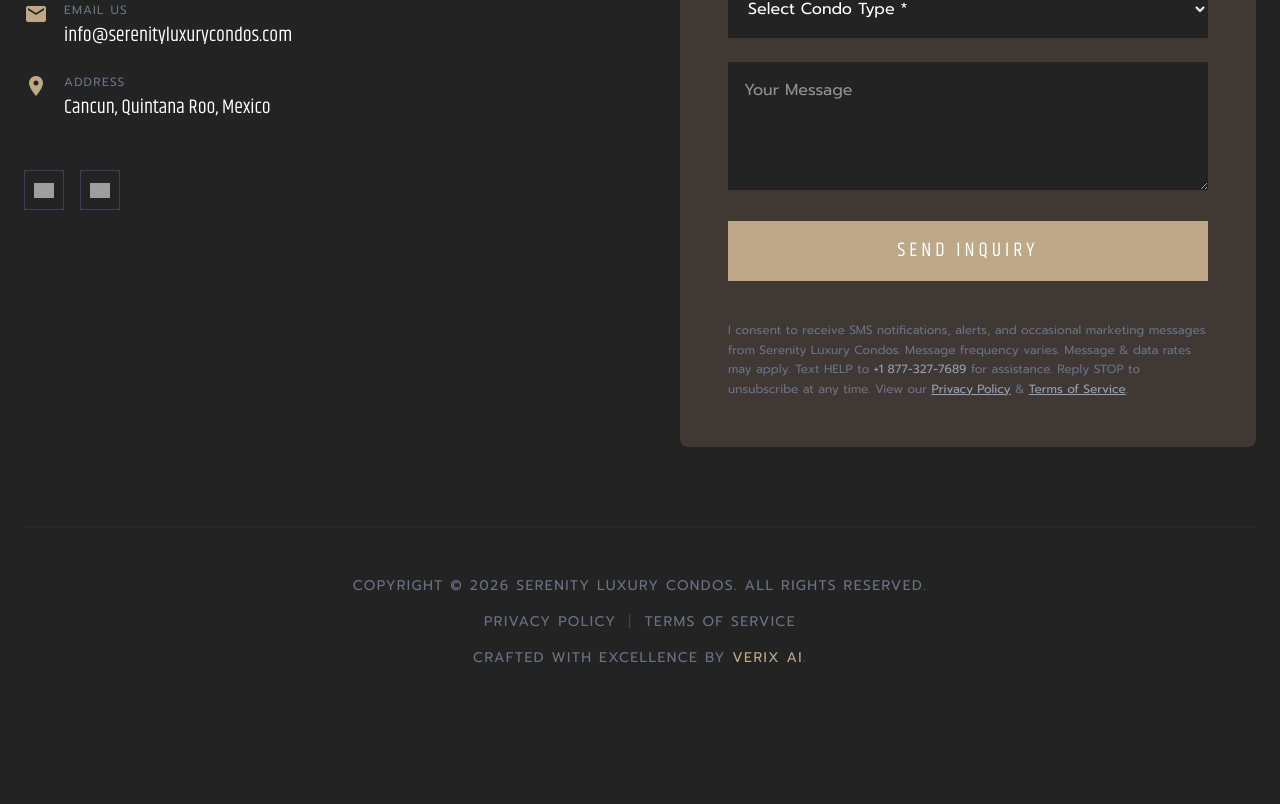
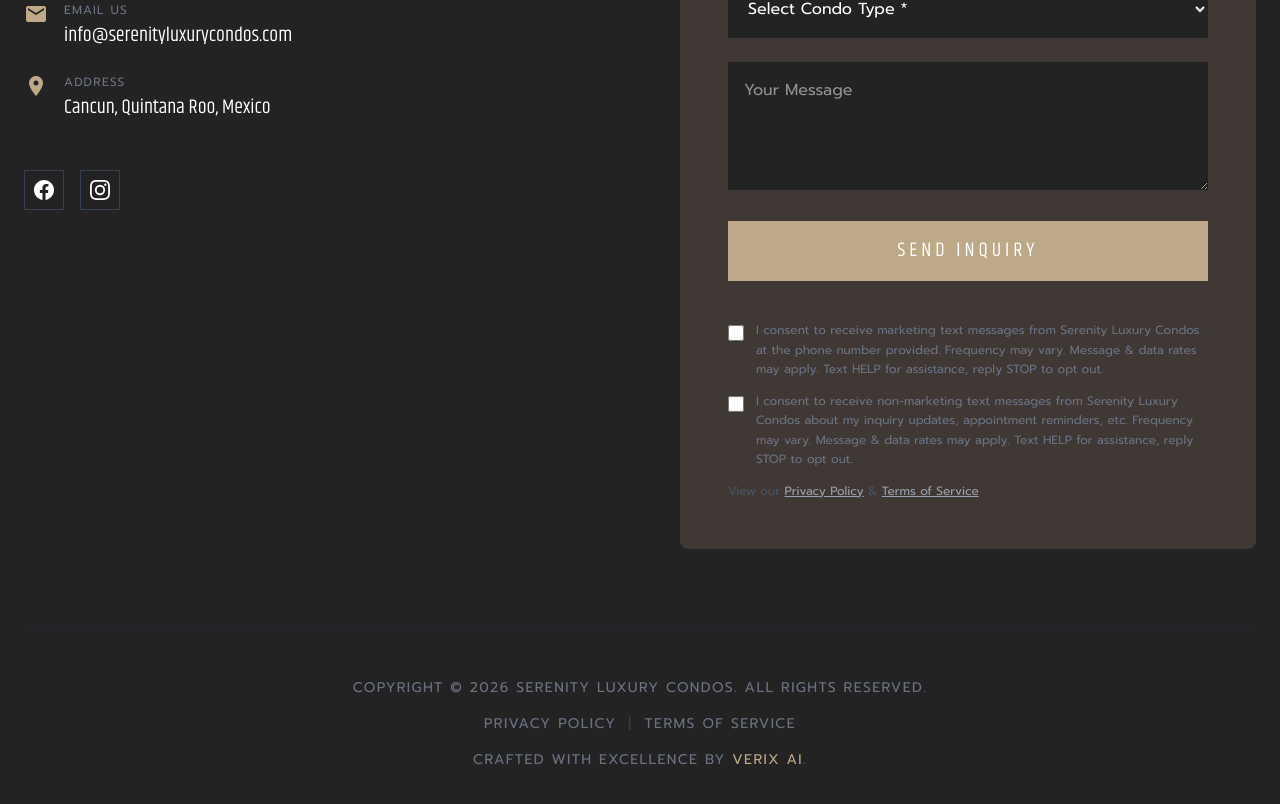
Before and after one commit to verix-ai/serenity-cancun-web, a Next.js app: page / in a window 1280 px wide. Shown: the part 4314-5118 px from the top of the page. Before the commit the page ends 5030 px from the top, so only its background shows below. Built offline with nearby package versions, Linux system fonts and the light colour scheme; grey boxes are pictures that could not be loaded.

Commit message:
feat: add separate A2P SMS consent checkboxes and fix social icons
Add dual opt-in checkboxes (marketing + non-marketing) to contact form
for A2P 30504 compliance. Replace broken social icons with inline SVGs
and link to actual Facebook/Instagram profiles.

```diff
--- a/app/components/Footer.tsx
+++ b/app/components/Footer.tsx
@@ -22,6 +22,8 @@ export default function Footer() {
         condoType: "",
         message: ""
     });
+    const [consentMarketing, setConsentMarketing] = useState(false);
+    const [consentNonMarketing, setConsentNonMarketing] = useState(false);
 
     const handleChange = (e: React.ChangeEvent<HTMLInputElement | HTMLTextAreaElement | HTMLSelectElement>) => {
         setFormData({
@@ -41,12 +43,18 @@ export default function Footer() {
                 headers: {
                     'Content-Type': 'application/json'
                 },
-                body: JSON.stringify(formData)
+                body: JSON.stringify({
+                    ...formData,
+                    consentMarketing,
+                    consentNonMarketing
+                })
             });
 
             if (response.ok) {
                 setSubmitStatus("success");
                 setFormData({ firstName: "", lastName: "", email: "", phone: "", condoType: "", message: "" });
+                setConsentMarketing(false);
+                setConsentNonMarketing(false);
                 customEvent("Lead", { location: "Footer Contact Form" });
             } else {
                 setSubmitStatus("error");
@@ -120,30 +128,28 @@ export default function Footer() {
                             </div>
                         </div>
                         <div className="mt-12 flex space-x-4">
-                            <Link
-                                href="#"
+                            <a
+                                href="https://www.facebook.com/profile.php?id=61588369027148"
+                                target="_blank"
+                                rel="noopener noreferrer"
                                 className="w-10 h-10 border border-gray-700 flex items-center justify-center hover:bg-primary transition-colors"
                                 aria-label="Facebook"
                             >
-                                <Image
-                                    src="https://lh3.googleusercontent.com/aida-public/AB6AXuD3-8vd3BhpUwJNH3NcnX2WUvLuwfFsvGp00XFLuK81TpTnjDD0d8xXmEBRnCJzah7TtrQtRx2kbwhgjAYo5W1pkSOFGnKg1NXXz7F2oiH8U0IZngU8wlEqbol-XfT3rsQua-B-vUPn6F-0CfRkYPkOTDEn3zgMY7CVvuuyRxi8wwGMFAwSXAw9Cr7QwG6d5ZqW1eNQhNOudqL5YRrdlaREKmEmsJuse_VSKWo0lM8SLpMut4z35DRF8j1wPLFoAOyuZo-WKajNBBU"
-                                    alt="Facebook"
-                                    width={20}
-                                    height={20}
-                                />
-                            </Link>
-                            <Link
-                                href="#"
+                                <svg className="w-5 h-5 fill-current text-white" viewBox="0 0 24 24" xmlns="http://www.w3.org/2000/svg">
+                                    <path d="M24 12.073c0-6.627-5.373-12-12-12s-12 5.373-12 12c0 5.99 4.388 10.954 10.125 11.854v-8.385H7.078v-3.47h3.047V9.43c0-3.007 1.792-4.669 4.533-4.669 1.312 0 2.686.235 2.686.235v2.953H15.83c-1.491 0-1.956.925-1.956 1.874v2.25h3.328l-.532 3.47h-2.796v8.385C19.612 23.027 24 18.062 24 12.073z"/>
+                                </svg>
+                            </a>
+                            <a
+                                href="https://www.instagram.com/serenityluxurycondos/"
+                                target="_blank"
+                                rel="noopener noreferrer"
                                 className="w-10 h-10 border border-gray-700 flex items-center justify-center hover:bg-primary transition-colors"
                                 aria-label="Instagram"
                             >
-                                <Image
-                                    src="https://lh3.googleusercontent.com/aida-public/AB6AXuDEJxDHpryY-FZRl6PrWcnv8LrY4YAfNDcu-gtjDP9A1B6HvZmlA-CxroqKU5RtGfFoo0m69IqGUidRwtfyPI1YmE21gjj5WS1fiaQ8vFMeLUJE8GTQpLk0CC_TXXhzwXxn9zg4OjYKC2o8ckryjt4-2F2T8AfTt0e97i83Kb4vqHelUc5jnWKEL2s7v3evaQRj_jZDcd_zK5i6rp7IfwtkUToX2aVoQpGecxKzk3u87owOkAy6zGfurY4LC7VmyDRePp0_nO8VJZg"
-                                    alt="Instagram"
-                                    width={20}
-                                    height={20}
-                                />
-                            </Link>
+                                <svg className="w-5 h-5 fill-current text-white" viewBox="0 0 24 24" xmlns="http://www.w3.org/2000/svg">
+                                    <path d="M12 2.163c3.204 0 3.584.012 4.85.07 3.252.148 4.771 1.691 4.919 4.919.058 1.265.069 1.645.069 4.849 0 3.205-.012 3.584-.069 4.849-.149 3.225-1.664 4.771-4.919 4.919-1.266.058-1.644.07-4.85.07-3.204 0-3.584-.012-4.849-.07-3.26-.149-4.771-1.699-4.919-4.92-.058-1.265-.07-1.644-.07-4.849 0-3.204.013-3.583.07-4.849.149-3.227 1.664-4.771 4.919-4.919 1.266-.057 1.645-.069 4.849-.069zM12 0C8.741 0 8.333.014 7.053.072 2.695.272.273 2.69.073 7.052.014 8.333 0 8.741 0 12c0 3.259.014 3.668.072 4.948.2 4.358 2.618 6.78 6.98 6.98C8.333 23.986 8.741 24 12 24c3.259 0 3.668-.014 4.948-.072 4.354-.2 6.782-2.618 6.979-6.98.059-1.28.073-1.689.073-4.948 0-3.259-.014-3.667-.072-4.947-.196-4.354-2.617-6.78-6.979-6.98C15.668.014 15.259 0 12 0zm0 5.838a6.162 6.162 0 100 12.324 6.162 6.162 0 000-12.324zM12 16a4 4 0 110-8 4 4 0 010 8zm6.406-11.845a1.44 1.44 0 100 2.881 1.44 1.44 0 000-2.881z"/>
+                                </svg>
+                            </a>
                         </div>
                     </div>
                     <div className="bg-charcoal-dark p-8 md:p-12 rounded-lg">
@@ -229,28 +235,48 @@ export default function Footer() {
                                 >
                                     {isSubmitting ? t.sending : t.send}
                                 </button>
-                                <p className="text-xs text-gray-500 leading-relaxed mt-4">
-                                    I consent to receive SMS notifications, alerts, and occasional marketing
-                                    messages from Serenity Luxury Condos. Message frequency varies. Message
-                                    &amp; data rates may apply. Text HELP to{" "}
-                                    <a href="tel:+18773277689" className="text-gray-400 hover:text-primary transition-colors">
-                                        +1 877-327-7689
-                                    </a>{" "}
-                                    for assistance. Reply STOP to unsubscribe at any time. View our{" "}
+                                <div className="space-y-3 mt-4">
+                                    <label className="flex items-start gap-3 cursor-pointer group">
+                                        <input
+                                            type="checkbox"
+                                            required
+                                            checked={consentMarketing}
+                                            onChange={(e) => setConsentMarketing(e.target.checked)}
+                                            className="mt-1 h-4 w-4 shrink-0 accent-primary cursor-pointer"
+                                        />
+                                        <span className="text-xs text-gray-500 leading-relaxed group-hover:text-gray-400 transition-colors">
+                                            {t.consentMarketing}
+                                        </span>
+                                    </label>
+                                    <label className="flex items-start gap-3 cursor-pointer group">
+                                        <input
+                                            type="checkbox"
+                                            required
+                                            checked={consentNonMarketing}
+                                            onChange={(e) => setConsentNonMarketing(e.target.checked)}
+                                            className="mt-1 h-4 w-4 shrink-0 accent-primary cursor-pointer"
+                                        />
+                                        <span className="text-xs text-gray-500 leading-relaxed group-hover:text-gray-400 transition-colors">
+                                            {t.consentNonMarketing}
+                                        </span>
+                                    </label>
+                                    <p className="text-xs text-gray-600 leading-relaxed mt-2">
+                                        {t.consentFootnote}{" "}
                                         <Link
                                             href="/information/privacy-policy"
                                             className="text-gray-400 hover:text-primary transition-colors underline"
                                         >
-                                        Privacy Policy
+                                            {t.privacy}
                                         </Link>{" "}
                                         &amp;{" "}
                                         <Link
                                             href="/information/terms-of-service"
                                             className="text-gray-400 hover:text-primary transition-colors underline"
                                         >
-                                        Terms of Service
+                                            {t.termsOfService}
                                         </Link>.
                                     </p>
+                                </div>
                             </form>
                         )}
                     </div>
--- a/app/constants/translations.ts
+++ b/app/constants/translations.ts
@@ -36,6 +36,9 @@ export const translations = {
             successMessage: "Thank you for your inquiry. Our team will contact you shortly.",
             errorMessage: "An error occurred while sending your message. Please try again or call us directly.",
             copyright: "Copyright © 2026 Serenity Luxury Condos. All Rights Reserved.",
+            consentMarketing: "I consent to receive marketing text messages from Serenity Luxury Condos at the phone number provided. Frequency may vary. Message & data rates may apply. Text HELP for assistance, reply STOP to opt out.",
+            consentNonMarketing: "I consent to receive non-marketing text messages from Serenity Luxury Condos about my inquiry updates, appointment reminders, etc. Frequency may vary. Message & data rates may apply. Text HELP for assistance, reply STOP to opt out.",
+            consentFootnote: "View our",
             privacy: "Privacy Policy",
             termsOfService: "Terms of Service",
         },
@@ -541,6 +544,9 @@ export const translations = {
             successMessage: "Gracias por su consulta. Nuestro equipo se pondrá en contacto pronto.",
             errorMessage: "Ocurrió un error al enviar su mensaje. Por favor intente de nuevo o llámenos directamente.",
             copyright: "Copyright © 2026 Serenity Luxury Condos. Todos los derechos reservados.",
+            consentMarketing: "Doy mi consentimiento para recibir mensajes de texto de marketing de Serenity Luxury Condos al número de teléfono proporcionado. La frecuencia puede variar. Pueden aplicarse tarifas de mensajes y datos. Envíe HELP para asistencia, responda STOP para cancelar.",
+            consentNonMarketing: "Doy mi consentimiento para recibir mensajes de texto no relacionados con marketing de Serenity Luxury Condos sobre actualizaciones de mi consulta, recordatorios de citas, etc. La frecuencia puede variar. Pueden aplicarse tarifas de mensajes y datos. Envíe HELP para asistencia, responda STOP para cancelar.",
+            consentFootnote: "Consulte nuestra",
             privacy: "Política de Privacidad",
             termsOfService: "Términos de Servicio",
         },
@@ -1046,6 +1052,9 @@ export const translations = {
             successMessage: "Merci pour votre demande. Notre équipe vous contactera sous peu.",
             errorMessage: "Une erreur s'est produite lors de l'envoi de votre message. Veuillez réessayer ou nous appeler directement.",
             copyright: "Copyright © 2026 Serenity Luxury Condos. Tous droits réservés.",
+            consentMarketing: "Je consens à recevoir des messages texte marketing de Serenity Luxury Condos au numéro de téléphone fourni. La fréquence peut varier. Des frais de messagerie et de données peuvent s'appliquer. Envoyez HELP pour obtenir de l'aide, répondez STOP pour vous désinscrire.",
+            consentNonMarketing: "Je consens à recevoir des messages texte non marketing de Serenity Luxury Condos concernant les mises à jour de ma demande, les rappels de rendez-vous, etc. La fréquence peut varier. Des frais de messagerie et de données peuvent s'appliquer. Envoyez HELP pour obtenir de l'aide, répondez STOP pour vous désinscrire.",
+            consentFootnote: "Consultez notre",
             privacy: "Politique de Confidentialité",
             termsOfService: "Conditions d'Utilisation",
         },
@@ -1551,6 +1560,9 @@ export const translations = {
             successMessage: "Grazie per la tua richiesta. Il nostro team ti contatterà a breve.",
             errorMessage: "Si è verificato un errore durante l'invio del messaggio. Riprova o chiamaci direttamente.",
             copyright: "Copyright © 2026 Serenity Luxury Condos. Tutti i diritti riservati.",
+            consentMarketing: "Acconsento a ricevere messaggi di testo di marketing da Serenity Luxury Condos al numero di telefono fornito. La frequenza può variare. Potrebbero essere applicate tariffe per messaggi e dati. Invia HELP per assistenza, rispondi STOP per annullare l'iscrizione.",
+            consentNonMarketing: "Acconsento a ricevere messaggi di testo non di marketing da Serenity Luxury Condos riguardanti aggiornamenti sulla mia richiesta, promemoria appuntamenti, ecc. La frequenza può variare. Potrebbero essere applicate tariffe per messaggi e dati. Invia HELP per assistenza, rispondi STOP per annullare l'iscrizione.",
+            consentFootnote: "Consulta la nostra",
             privacy: "Informativa sulla Privacy",
             termsOfService: "Termini di Servizio",
         },
@@ -2056,6 +2068,9 @@ export const translations = {
             successMessage: "Vielen Dank für Ihre Anfrage. Unser Team wird sich in Kürze bei Ihnen melden.",
             errorMessage: "Beim Senden Ihrer Nachricht ist ein Fehler aufgetreten. Bitte versuchen Sie es erneut oder rufen Sie uns direkt an.",
             copyright: "Copyright © 2026 Serenity Luxury Condos. Alle Rechte vorbehalten.",
+            consentMarketing: "Ich stimme zu, Marketing-Textnachrichten von Serenity Luxury Condos an die angegebene Telefonnummer zu erhalten. Die Häufigkeit kann variieren. Es können Nachrichten- und Datengebühren anfallen. Senden Sie HELP für Hilfe, antworten Sie STOP zum Abmelden.",
+            consentNonMarketing: "Ich stimme zu, nicht-marketing-bezogene Textnachrichten von Serenity Luxury Condos über Anfrage-Updates, Terminerinnerungen usw. zu erhalten. Die Häufigkeit kann variieren. Es können Nachrichten- und Datengebühren anfallen. Senden Sie HELP für Hilfe, antworten Sie STOP zum Abmelden.",
+            consentFootnote: "Lesen Sie unsere",
             privacy: "Datenschutzrichtlinie",
             termsOfService: "Nutzungsbedingungen",
         },
```
Lines whose indentation alone changed are shown as unchanged.
